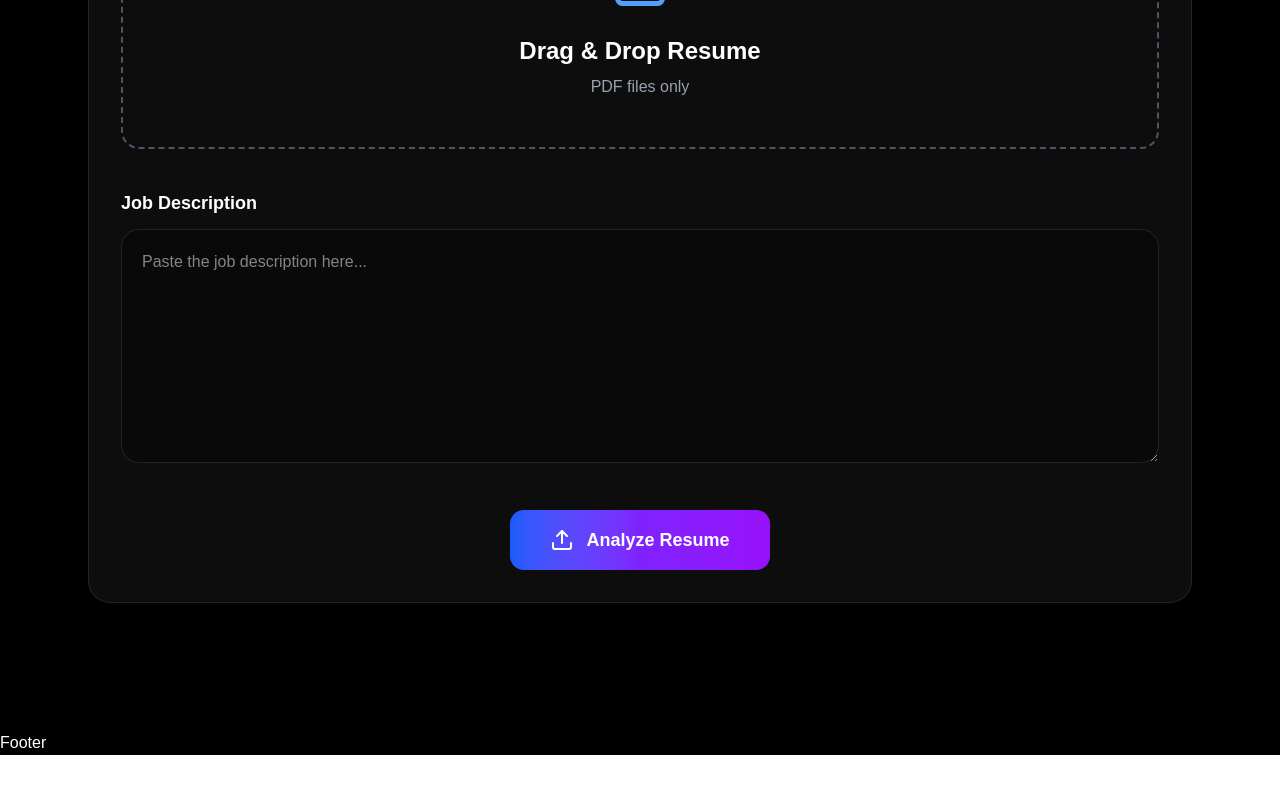
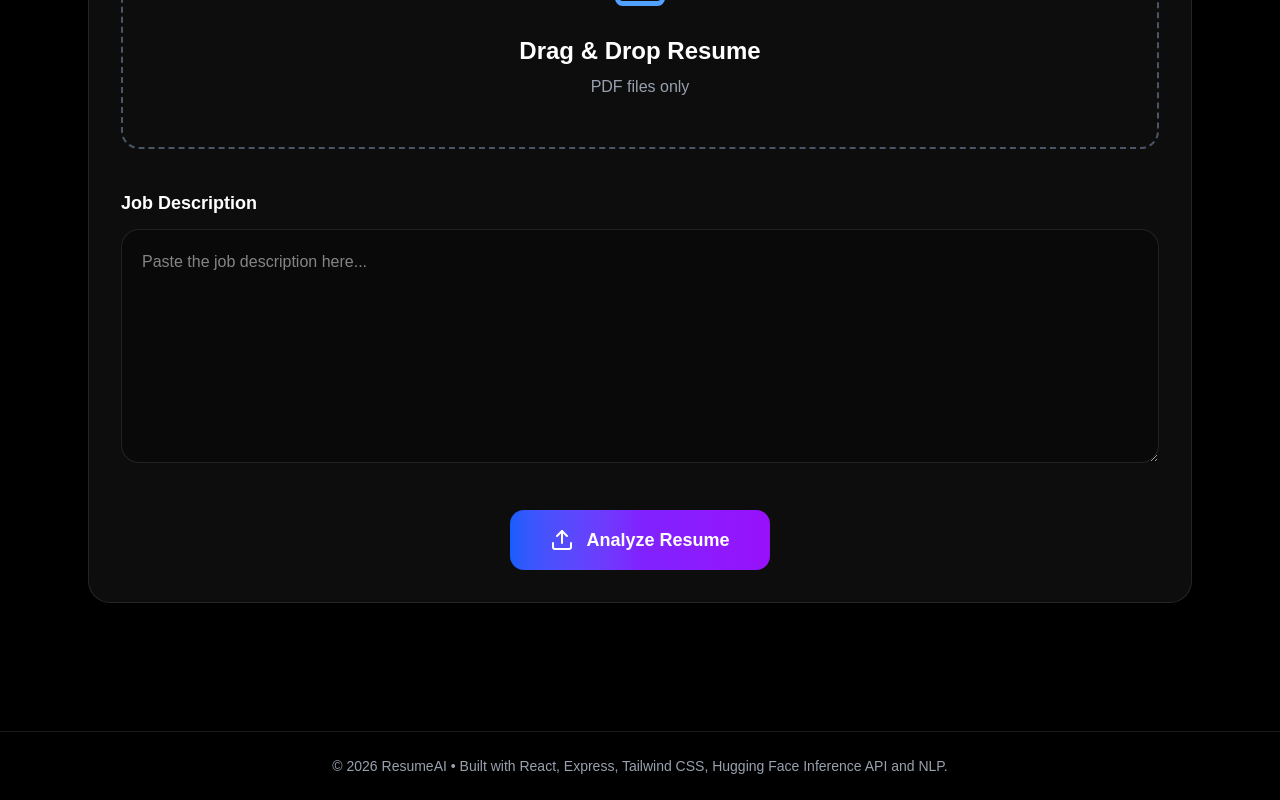
Before and after one commit to rizzhal/Hackathon1, a React (Vite) app in the folder client/: page / in a window 1280 px wide. Shown: the part 2400-3200 px from the top of the page. Before the commit the page ends 3155 px from the top, so only its background shows below. Built offline with nearby package versions, Linux system fonts and the light colour scheme; no server answers.

Commit message:
add: footer

```diff
--- a/client/src/components/Footer.jsx
+++ b/client/src/components/Footer.jsx
@@ -1,9 +1,14 @@
-import React from 'react'
-
 const Footer = () => {
   return (
-    <div>Footer</div>
-  )
-}
+    <footer className="border-t border-white/10 bg-black/40 backdrop-blur-xl">
+      <div className="mx-auto flex max-w-7xl items-center justify-center px-6 py-6">
+        <p className="text-sm text-gray-400">
+          © {new Date().getFullYear()} ResumeAI • Built with React, Express,
+          Tailwind CSS, Hugging Face Inference API and NLP.
+        </p>
+      </div>
+    </footer>
+  );
+};
 
-export default Footer
+export default Footer;
```
